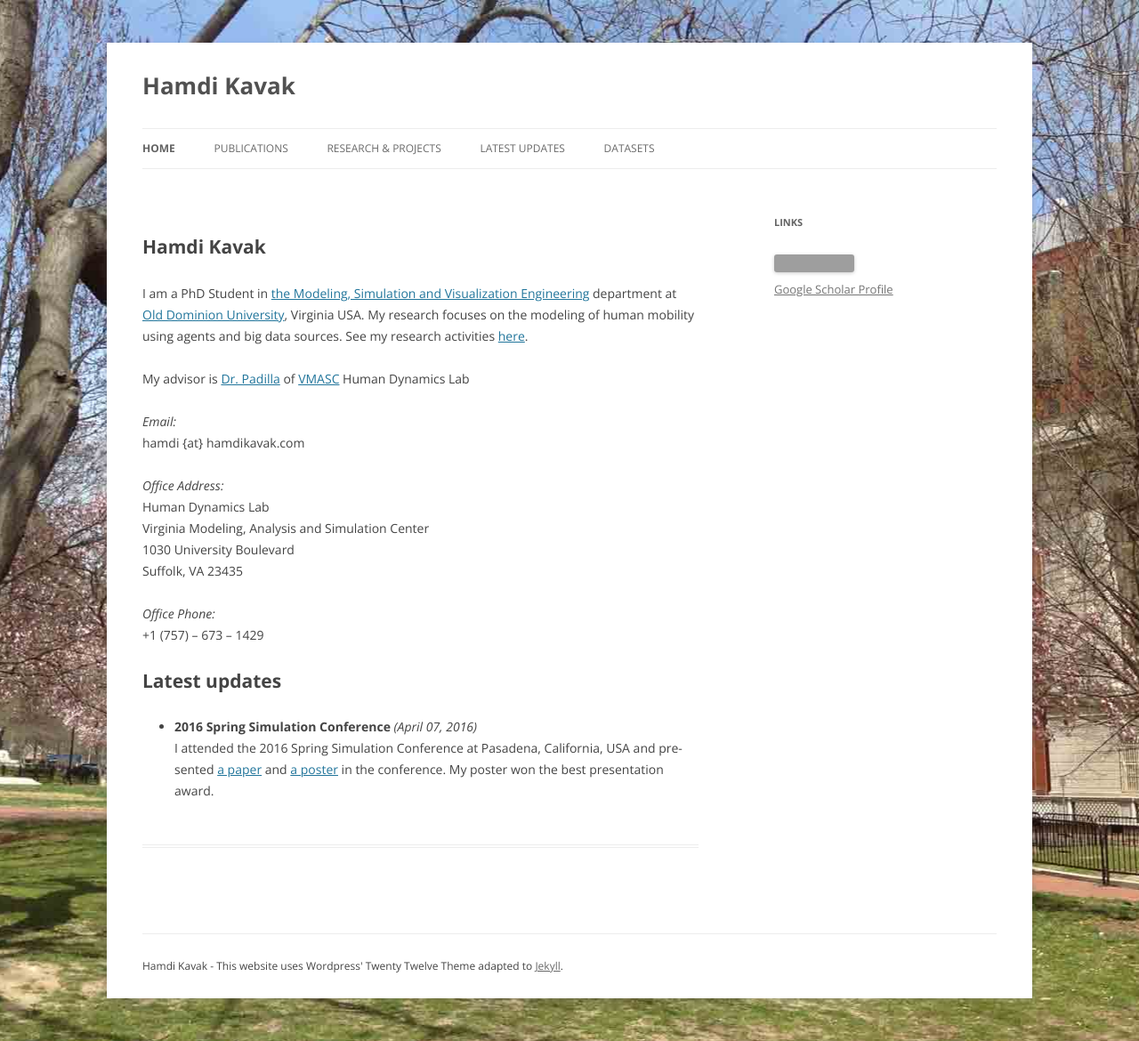
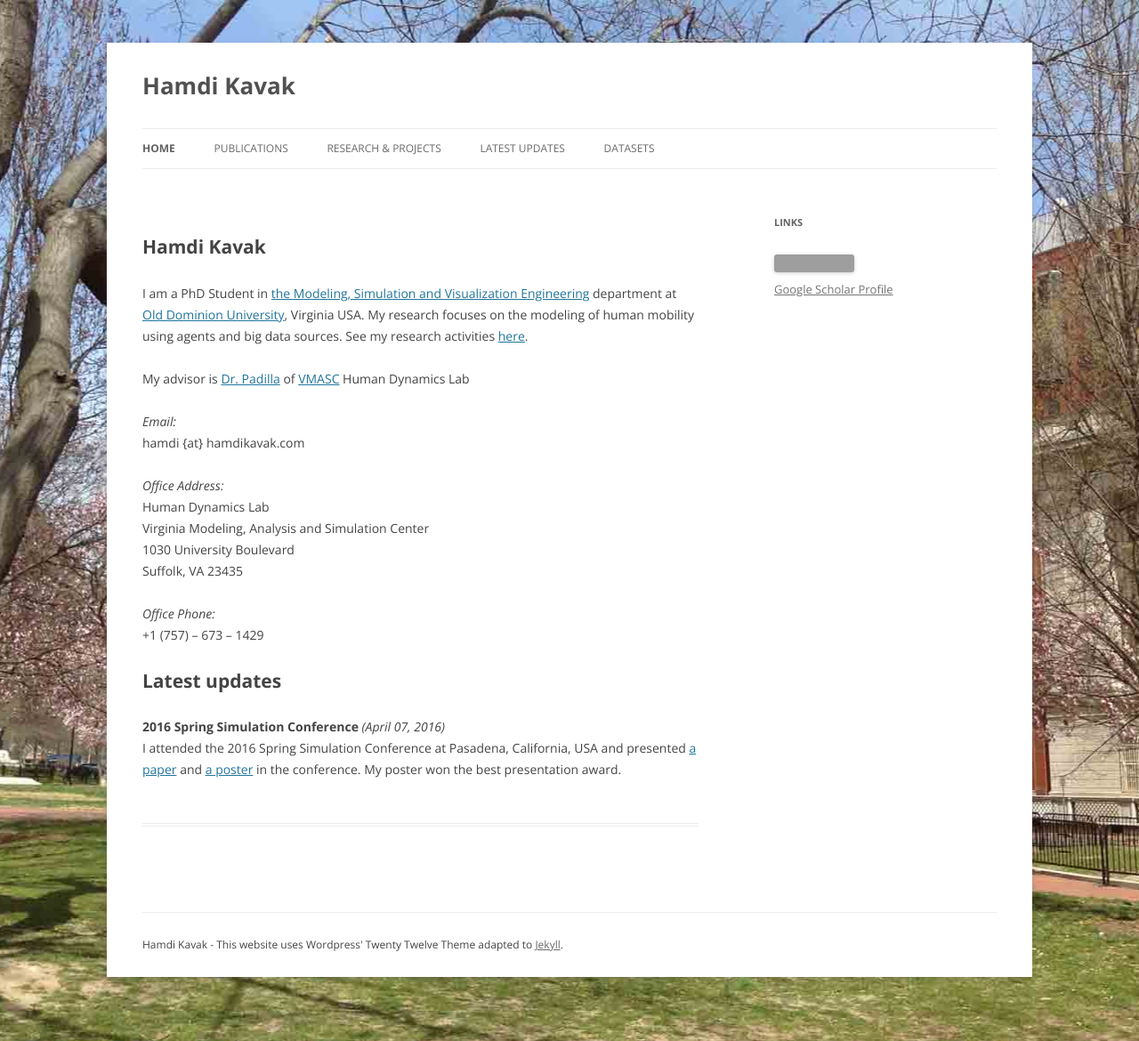
Before and after one commit to hamdikavak/hamdikavak.github.io, a Jekyll site: the page built from index.html, in a window 1280 px wide. Shown: the whole page at 89% size. Built offline with Jekyll 4.4.1, drawn with Linux system fonts in a browser that asks for light colours; nearby versions of some CDN libraries; library files that are not in the unit come from our copies; grey boxes are pictures that could not be loaded.

Commit message:
update index.html

```diff
--- a/index.html
+++ b/index.html
@@ -21,9 +21,6 @@ Suffolk, VA 23435</p>
 </em>+1 (757) &#8211; 673 &#8211; 1429</p>
 
 <h1>Latest updates</h1>
-<ul>
-<li><strong>2016 Spring Simulation Conference</strong> <em>(April 07, 2016)</em><br />
+<strong>2016 Spring Simulation Conference</strong> <em>(April 07, 2016)</em><br />
 I attended the 2016 Spring Simulation Conference at Pasadena, California, USA and presented <a href="https://www.researchgate.net/publication/299820368_A_Characterization_of_Cybersecurity_Simulation_Scenarios" target="_blank">a paper</a> and <a href="https://www.researchgate.net/publication/299889096_Human_Mobility_Simulation_Framework_Using_Big_Data_and_Agents" target="_blank">a poster</a> in the conference.
 My poster won the best presentation award.
-</li>
-</ul>
```
